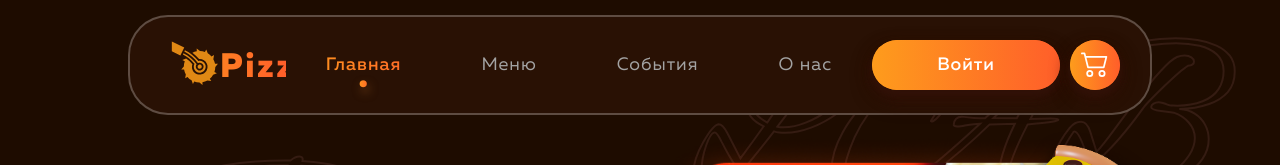
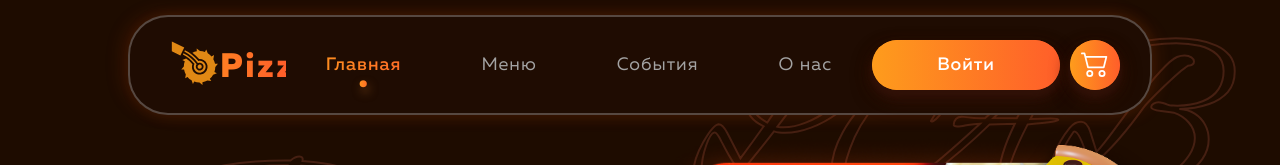
Before and after one commit to kimmito/pizzaLab, a React (Create React App) app: page / in a window 1280 px wide. Shown: the top 165 px of the page. Built offline with nearby package versions, Linux system fonts and the light colour scheme.

Commit message:
header styles updated

```diff
--- a/src/css/style.css
+++ b/src/css/style.css
@@ -25,12 +25,13 @@ header{
     margin-top: 15px;
     border-radius: 40px;
     padding: 0 30px;
-    background-color: #291104;
+    background-color: #1f0c02;
     display: flex;
     justify-content: space-between;
     height: 100px;
     align-items: center;
     border: 2px solid rgba(255, 255, 255, 0.247);
+    box-shadow: rgba(197, 76, 6, 0.158) 6px 2px 16px 0px, rgba(109, 39, 6, 0.308) -6px -2px 16px 0px;
 }
 
 header::after{
@@ -39,7 +40,7 @@ header::after{
     z-index: -3;
     font-family: "Alex Brush";
     color: transparent  ;
-    -webkit-text-stroke: 2px #351c12;
+    -webkit-text-stroke: 2px #462012;
     font-weight: 400;
     font-size: 210px;
     top: 15px;
@@ -244,7 +245,7 @@ header::after{
     z-index: -3;
     font-family: "Alex Brush";
     color: transparent  ;
-    -webkit-text-stroke: 2px #351c12;
+    -webkit-text-stroke: 2px #462012;
     font-weight: 400;
     font-size: 210px;
     top: -70px;
@@ -332,7 +333,7 @@ header::after{
     z-index: -3;
     font-family: "Alex Brush";
     color: transparent  ;
-    -webkit-text-stroke: 2px #351c12;
+    -webkit-text-stroke: 2px #462012;
     font-weight: 400;
     font-size: 210px;
     top: 200px;
@@ -710,7 +711,7 @@ header::after{
     z-index: -3;
     font-family: "Alex Brush";
     color: transparent  ;
-    -webkit-text-stroke: 2px #351c12;
+    -webkit-text-stroke: 2px #462012;
     font-weight: 400;
     font-size: 210px;
     top: 20px;
@@ -742,7 +743,7 @@ header::after{
     z-index: -3;
     font-family: "Alex Brush";
     color: transparent;
-    -webkit-text-stroke: 2px #351c12;
+    -webkit-text-stroke: 2px #462012;
     font-weight: 400;
     font-size: 210px;
     top: -120px;
@@ -912,7 +913,7 @@ header::after{
     z-index: -3;
     font-family: "Alex Brush";
     color: transparent  ;
-    -webkit-text-stroke: 2px #351c12;
+    -webkit-text-stroke: 2px #462012;
     font-weight: 400;
     font-size: 210px;
     top: -40px;
```
